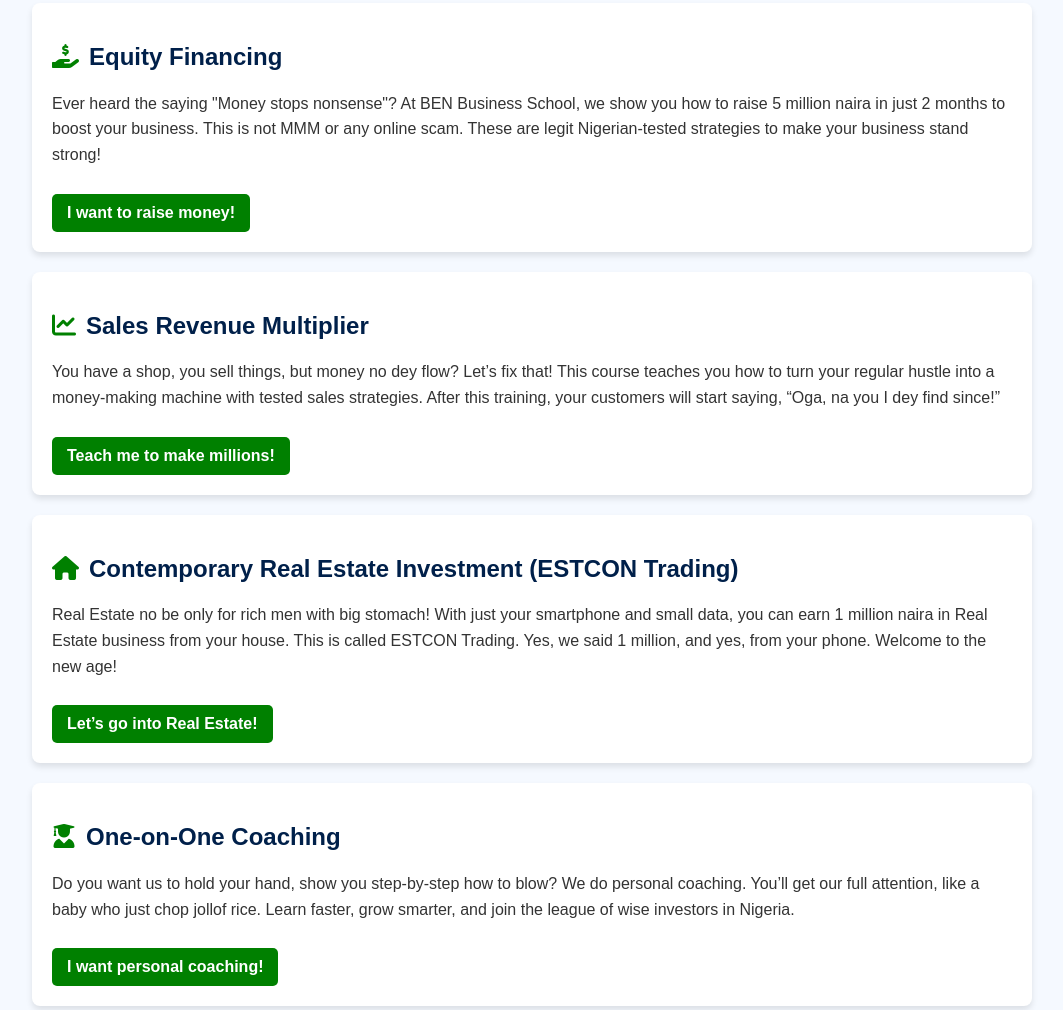
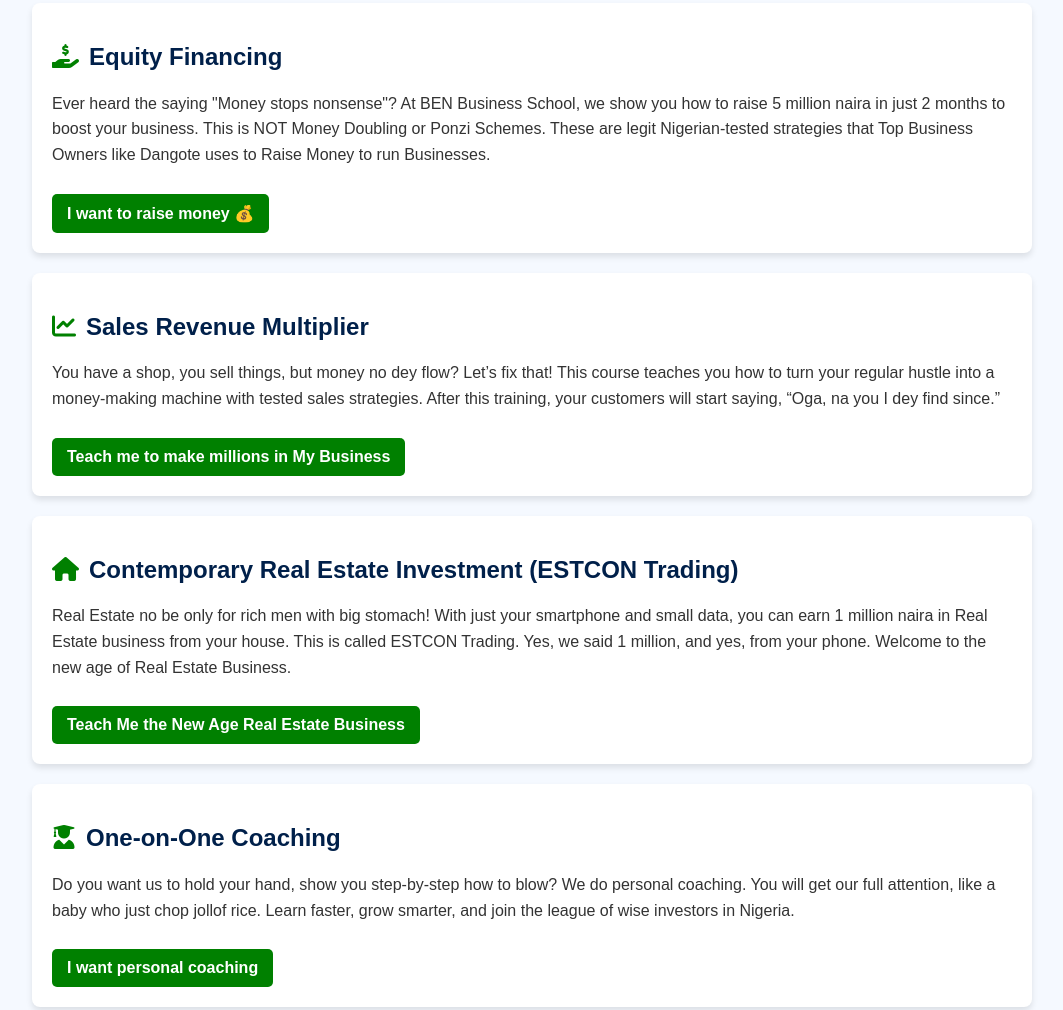
Before and after one commit to Chrisluke-design/Ben-Business-School, a plain HTML site: page index.html in a window 1280 px wide. Shown: the part 144-1154 px from the top of the page, without its empty margins (108-1171 px from the left). Drawn offline with Linux system fonts and the light colour scheme.

Commit message:
Update index.html

```diff
--- a/index.html
+++ b/index.html
@@ -77,31 +77,31 @@
     <div class="course">
       <h2><i class="fas fa-hand-holding-usd icon"></i>Equity Financing</h2>
       <p>
-        Ever heard the saying "Money stops nonsense"? At BEN Business School, we show you how to raise 5 million naira in just 2 months to boost your business. This is not MMM or any online scam. These are legit Nigerian-tested strategies to make your business stand strong!
+        Ever heard the saying "Money stops nonsense"? At BEN Business School, we show you how to raise 5 million naira in just 2 months to boost your business. This is NOT Money Doubling or Ponzi Schemes. These are legit Nigerian-tested strategies that Top Business Owners like Dangote uses to Raise Money to run Businesses.
       </p>
-      <a class="cta-button" href="https://wa.me/2348076148738?text=Hi,%20Good%20day,%20I%20want%20to%20learn%20How%20to%20Raise%20Money%20to%20Build%20my%20Business">I want to raise money!</a>
+      <a class="cta-button" href="https://wa.me/2348076148738?text=Hi,%20Good%20day,%20I%20want%20to%20learn%20How%20to%20Raise%20Money%20to%20Build%20my%20Business">I want to raise money 💰</a>
     </div><div class="course">
   <h2><i class="fas fa-chart-line icon"></i>Sales Revenue Multiplier</h2>
   <p>
-    You have a shop, you sell things, but money no dey flow? Let’s fix that! This course teaches you how to turn your regular hustle into a money-making machine with tested sales strategies. After this training, your customers will start saying, “Oga, na you I dey find since!”
+    You have a shop, you sell things, but money no dey flow? Let’s fix that! This course teaches you how to turn your regular hustle into a money-making machine with tested sales strategies. After this training, your customers will start saying, “Oga, na you I dey find since.”
   </p>
-  <a class="cta-button" href="https://wa.me/2348076148738?text=Hi,%20Good%20day,%20I%20want%20to%20learn%20How%20to%20Earn%20Millions%20in%20My%20Business">Teach me to make millions!</a>
+  <a class="cta-button" href="https://wa.me/2348076148738?text=Hi,%20Good%20day,%20I%20want%20to%20learn%20How%20to%20Earn%20Millions%20in%20My%20Business">Teach me to make millions in My Business</a>
 </div>
 
 <div class="course">
   <h2><i class="fas fa-home icon"></i>Contemporary Real Estate Investment (ESTCON Trading)</h2>
   <p>
-    Real Estate no be only for rich men with big stomach! With just your smartphone and small data, you can earn 1 million naira in Real Estate business from your house. This is called ESTCON Trading. Yes, we said 1 million, and yes, from your phone. Welcome to the new age!
+    Real Estate no be only for rich men with big stomach! With just your smartphone and small data, you can earn 1 million naira in Real Estate business from your house. This is called ESTCON Trading. Yes, we said 1 million, and yes, from your phone. Welcome to the new age of Real Estate Business.
   </p>
-  <a class="cta-button" href="https://wa.me/2348076148738?text=Hi,%20Good%20day,%20I%20want%20to%20learn%20Investing%20in%20Real%20Estate%20with%20My%20Smartphone">Let’s go into Real Estate!</a>
+  <a class="cta-button" href="https://wa.me/2348076148738?text=Hi,%20Good%20day,%20I%20want%20to%20learn%20Investing%20in%20Real%20Estate%20with%20My%20Smartphone">Teach Me the New Age Real Estate Business</a>
 </div>
 
 <div class="course">
   <h2><i class="fas fa-user-graduate icon"></i>One-on-One Coaching</h2>
   <p>
-    Do you want us to hold your hand, show you step-by-step how to blow? We do personal coaching. You’ll get our full attention, like a baby who just chop jollof rice. Learn faster, grow smarter, and join the league of wise investors in Nigeria.
+    Do you want us to hold your hand, show you step-by-step how to blow? We do personal coaching. You will get our full attention, like a baby who just chop jollof rice. Learn faster, grow smarter, and join the league of wise investors in Nigeria.
   </p>
-  <a class="cta-button" href="https://wa.me/2348076148738?text=Hi,%20Good%20day,%20I%20want%20personal%20coaching%20in%20BEN%20courses">I want personal coaching!</a>
+  <a class="cta-button" href="https://wa.me/2348076148738?text=Hi,%20Good%20day,%20I%20want%20personal%20coaching%20in%20BEN%20courses">I want personal coaching</a>
 </div>
 
   </section>  <footer>
```
